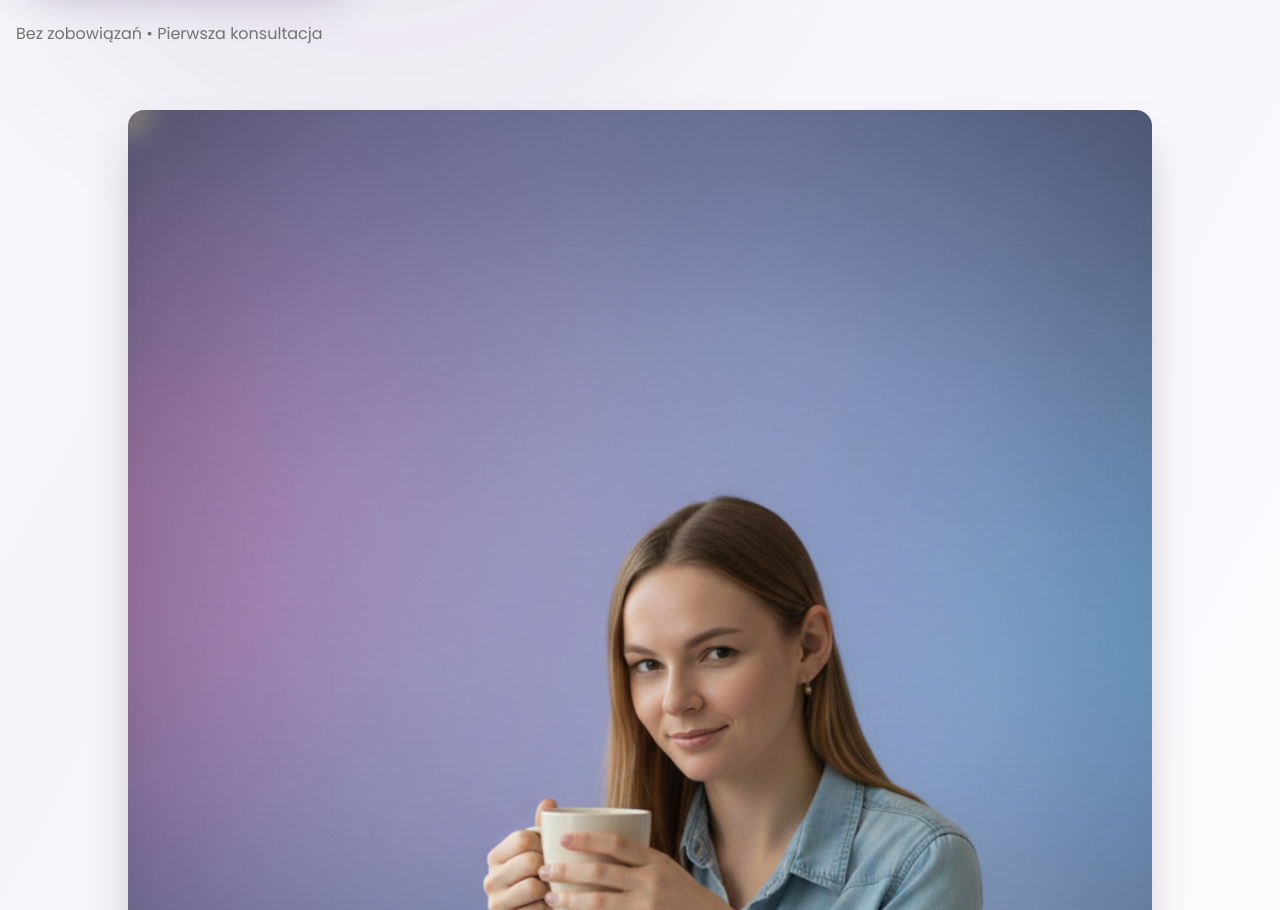
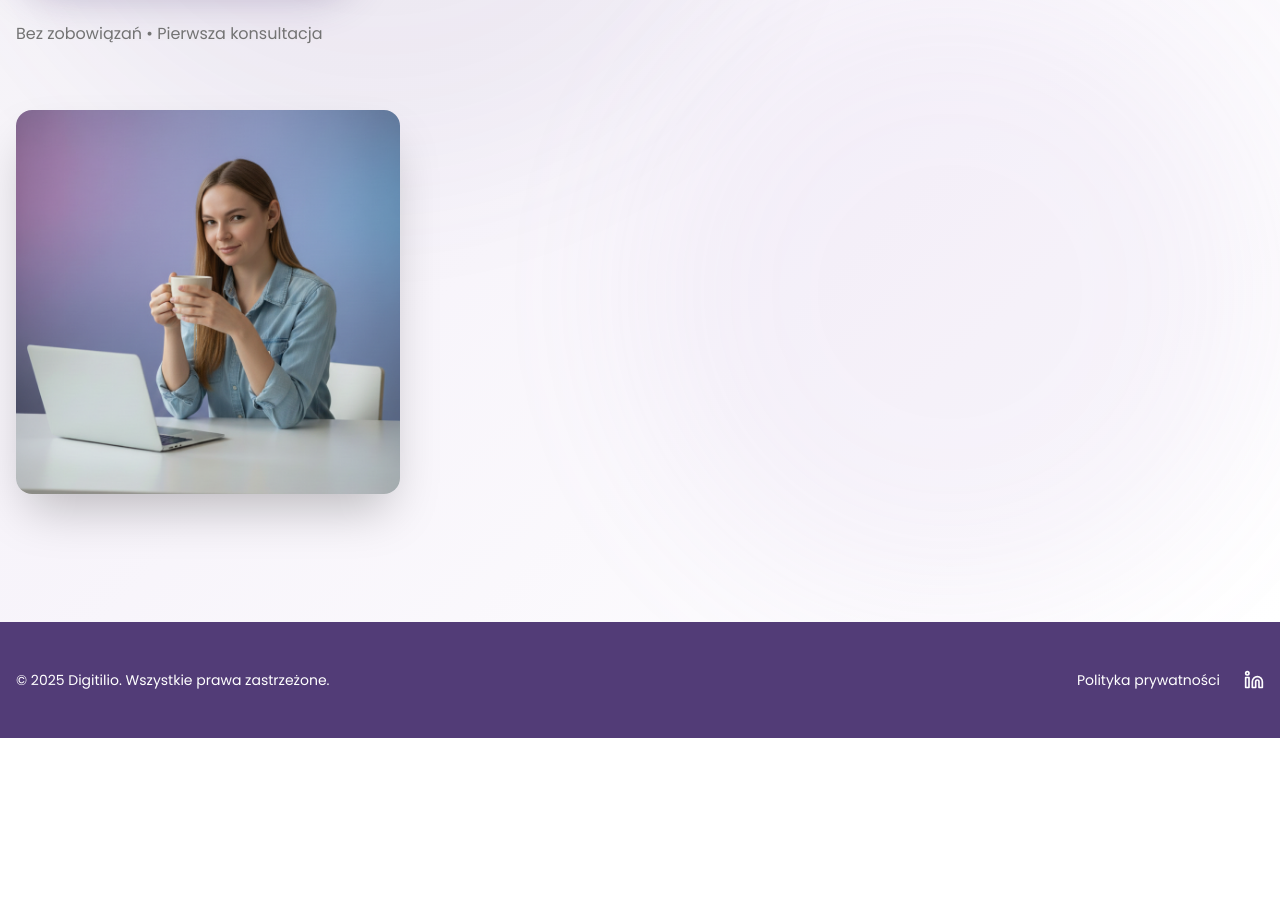
Before and after one commit to ElaChabko/digitilio-88557, a React (Vite) app: page / in a window 1280 px wide. Shown: the part 6292-7202 px from the top of the page. After the commit the page ends 7030 px from the top, so only its background shows below. Built offline with nearby package versions, Linux system fonts and the light colour scheme; the HTML template or start-up script is replaced by a standard one.

Commit message:
Refactor ContactCTA image

```diff
--- a/src/components/ContactCTA.tsx
+++ b/src/components/ContactCTA.tsx
@@ -90,23 +90,23 @@ export const ContactCTA = () => {
               Bez zobowiązań • Pierwsza konsultacja
             </motion.p>
           </motion.div>
-        </div>
-      </div>
 
-      {/* Image at the bottom */}
+          {/* Image */}
           <motion.div
-        className="container mx-auto px-4 relative z-10 mt-16"
-        initial={{ opacity: 0, y: 30 }}
-        whileInView={{ opacity: 1, y: 0 }}
+            className="mt-16"
+            initial={{ opacity: 0, scale: 0.95 }}
+            whileInView={{ opacity: 1, scale: 1 }}
             viewport={{ once: true }}
-        transition={{ duration: 0.8, delay: 0.4 }}
+            transition={{ duration: 0.6, delay: 0.5 }}
           >
             <img
               src={contactBottomImage}
               alt="Contact visual"
-          className="w-full max-w-5xl mx-auto rounded-2xl shadow-2xl"
+              className="w-full max-w-sm aspect-square object-cover rounded-2xl shadow-2xl"
             />
           </motion.div>
+        </div>
+      </div>
 
       <ContactFormDialog
         isOpen={isContactFormOpen}
```
Lines whose indentation alone changed are shown as unchanged.
